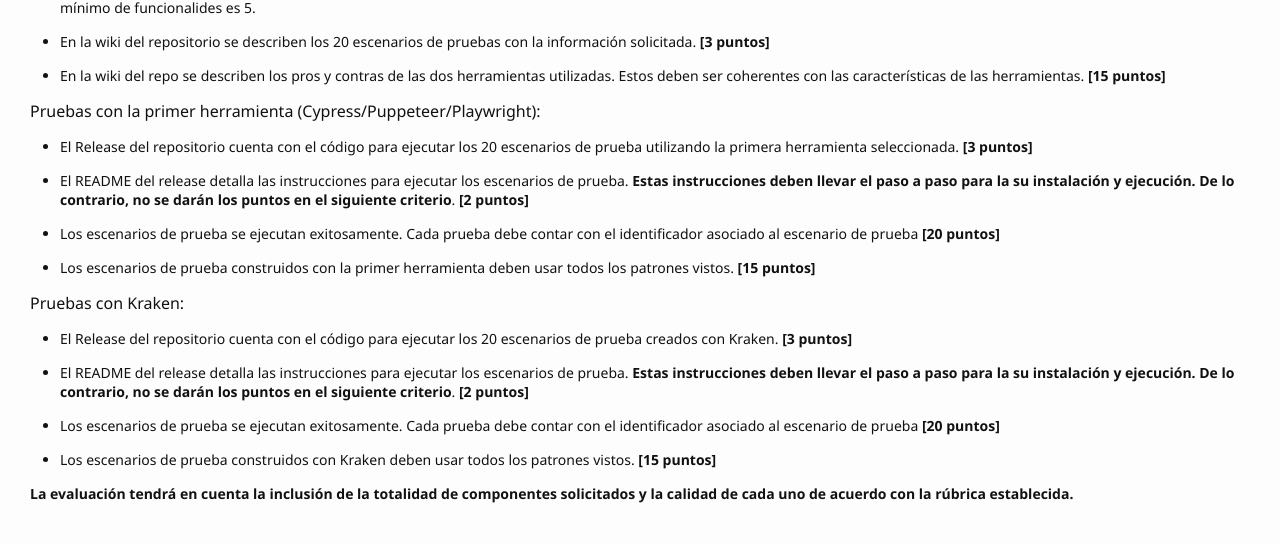
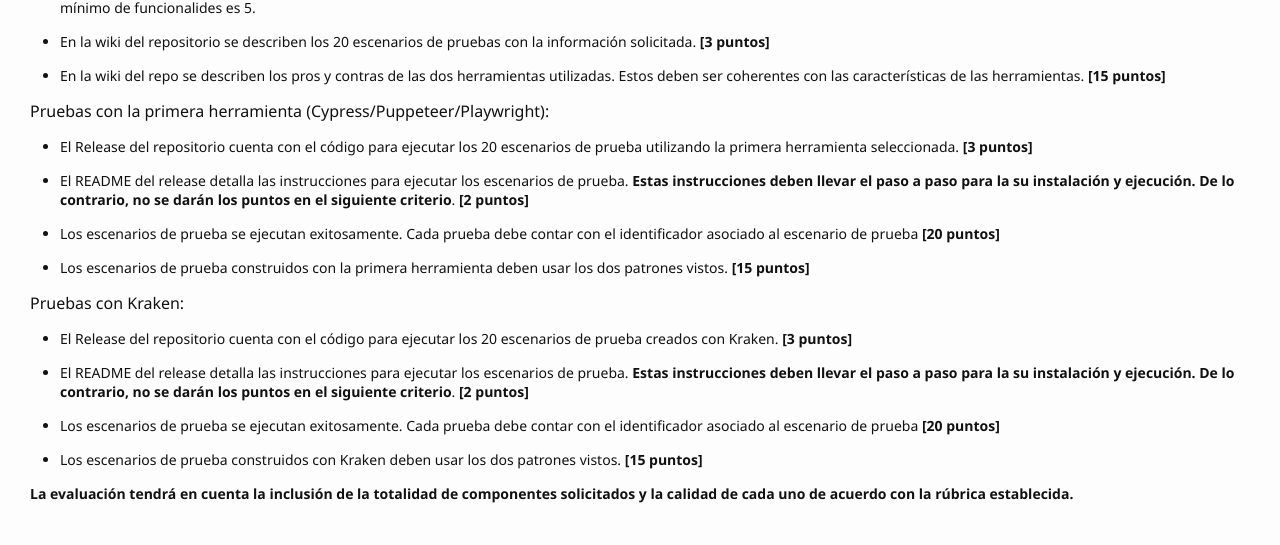
Before and after one commit to TiCSw/mt1_guias_pruebas, a Jekyll site: the page built from docs/semanas/semana5.md, in a window 1280 px wide. Shown: the part 1258-1803 px from the top of the page. Built offline with Jekyll 4.4.1, drawn with Linux system fonts in a browser that asks for light colours; some web fonts are replaced; our own code applies the rules of GitHub Pages for plain Markdown files; comment, search, counter and statistics services are not loaded.

Commit message:
Update semana5.md

```diff
--- a/docs/semanas/semana5.md
+++ b/docs/semanas/semana5.md
@@ -7,7 +7,7 @@
 
 Ya tenemos más claro cómo funcionan las pruebas de reconocimiento. Nos parece que son una herramienta súper útil para detectar “crashes”, excepciones y errores inesperados sin intervención humana. Entendemos que este tipo de pruebas requieren la disponibilidad de máquinas para su ejecución por varias horas y que se espera que se usen como complemento a pruebas funcionales. Sin embargo, consideramos que esto no es suficiente para evaluar la calidad de GHOST.
 
-Por ejemplo, para GHOST hacemos pruebas manuales funcionales con un enfoque de E2E, es decir de “extremo a extremo”. Sin embargo, re-ejecutar los escenarios de pruebas de forma manual puede llevar a errores en la ejecución de la prueba y, lamentablemente, nuestros ingenieros suelen no documentarlos. Por lo tanto, como parte de su labor queremos que automatice las pruebas E2E de GHOST. Con base en una revisión de blogs hemos encontrado que [Cypress](https://www.cypress.io) es una herramienta ampliamente usada para hacer pruebas E2E basadas en scripts. Por otro lado, nuestros amigos de The Software Design Lab nos recomendaron usar su herramienta [Kraken](https://thesoftwaredesignlab.github.io/KrakenMobile/) que permite hacer pruebas E2E, pero usando escenarios escritos en un estilo BDT (es decir, Behavior Driven Testing). También nos hablaron de [Puppeteer](https://pptr.dev) y [Playwright](https://playwright.dev).
+Por ejemplo, para GHOST hacemos pruebas manuales funcionales con un enfoque de E2E, es decir de “extremo a extremo”. Sin embargo, re-ejecutar los escenarios de pruebas de forma manual puede llevar a errores en la ejecución de la prueba y, lamentablemente, nuestros ingenieros suelen no documentarlos. Por lo tanto, como parte de su labor queremos que automatice las pruebas E2E de GHOST. Con base en una revisión de blogs hemos encontrado que [Cypress](https://www.cypress.io) es una herramienta ampliamente usada para hacer pruebas E2E basadas en scripts. Por otro lado, nuestros amigos de The Software Design Lab nos recomendaron usar su herramienta [Kraken](https://thesoftwaredesignlab.github.io/Kraken/) que permite hacer pruebas E2E, pero usando escenarios escritos en un estilo BDT (es decir, Behavior Driven Testing). También nos hablaron de [Puppeteer](https://pptr.dev) y [Playwright](https://playwright.dev).
 
 ### Resumen de las actividades
 
@@ -44,7 +44,7 @@
 
 - En la wiki del repo se describen los pros y contras de las dos herramientas utilizadas. Estos deben ser coherentes con las características de las herramientas. **[15 puntos]**
 
-#### Pruebas con la primer herramienta (Cypress/Puppeteer/Playwright):
+#### Pruebas con la primera herramienta (Cypress/Puppeteer/Playwright):
 
 - El Release del repositorio cuenta con el código para ejecutar los 20 escenarios de prueba utilizando la primera herramienta seleccionada. **[3 puntos]**
 
@@ -52,7 +52,7 @@
 
 - Los escenarios de prueba se ejecutan exitosamente. Cada prueba debe contar con el identificador asociado al escenario de prueba **[20 puntos]**
 
-- Los escenarios de prueba construidos con la primer herramienta deben usar todos los patrones vistos.  **[15 puntos]**
+- Los escenarios de prueba construidos con la primera herramienta deben usar los dos patrones vistos.  **[15 puntos]**
 
 #### Pruebas con Kraken:
 
@@ -62,6 +62,6 @@
 
 - Los escenarios de prueba se ejecutan exitosamente. Cada prueba debe contar con el identificador asociado al escenario de prueba **[20 puntos]**
 
-- Los escenarios de prueba construidos con Kraken deben usar todos los patrones vistos.  **[15 puntos]**
+- Los escenarios de prueba construidos con Kraken deben usar los dos patrones vistos.  **[15 puntos]**
 
  **La evaluación tendrá en cuenta la inclusión de la totalidad de componentes solicitados y la calidad de cada uno de acuerdo con la rúbrica establecida.**
```
